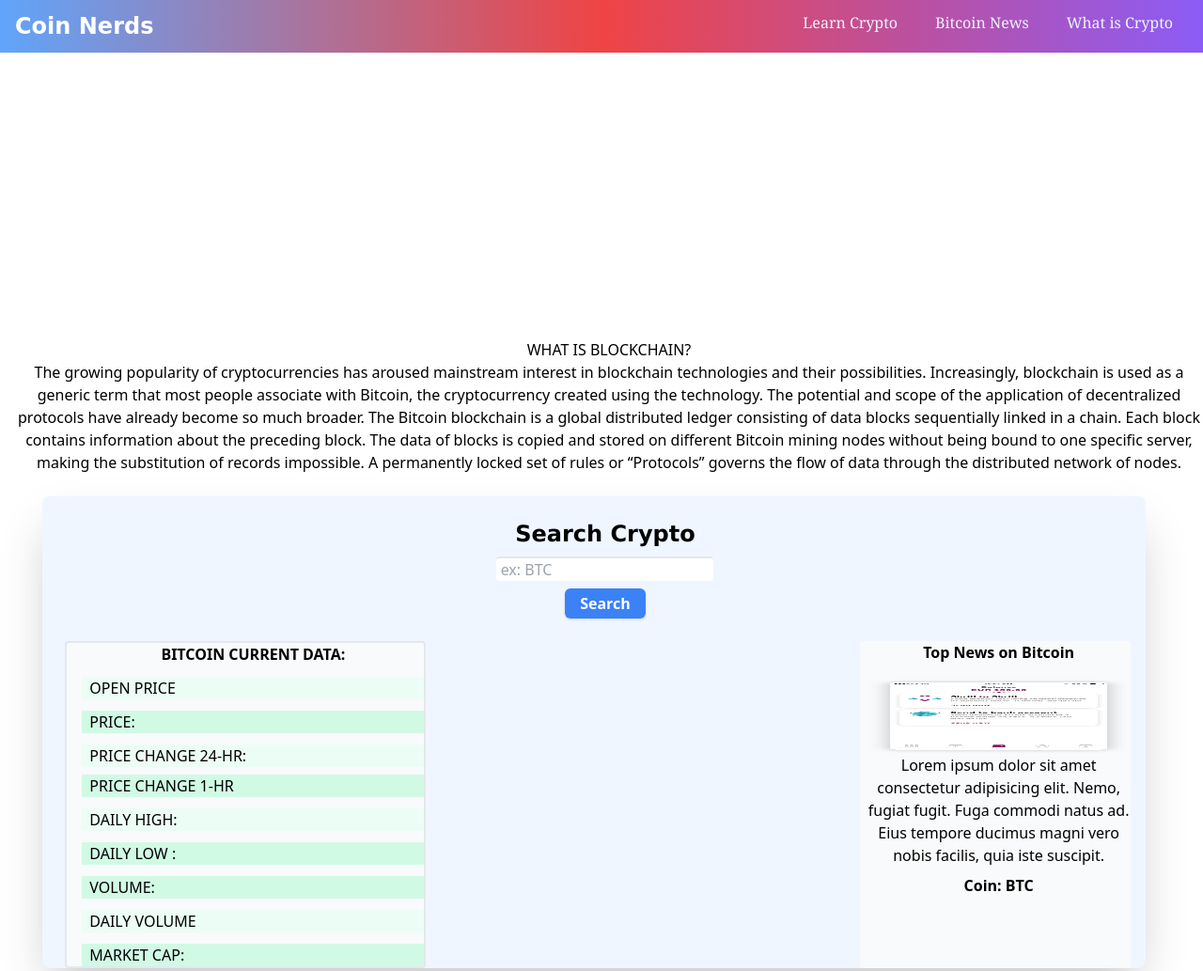
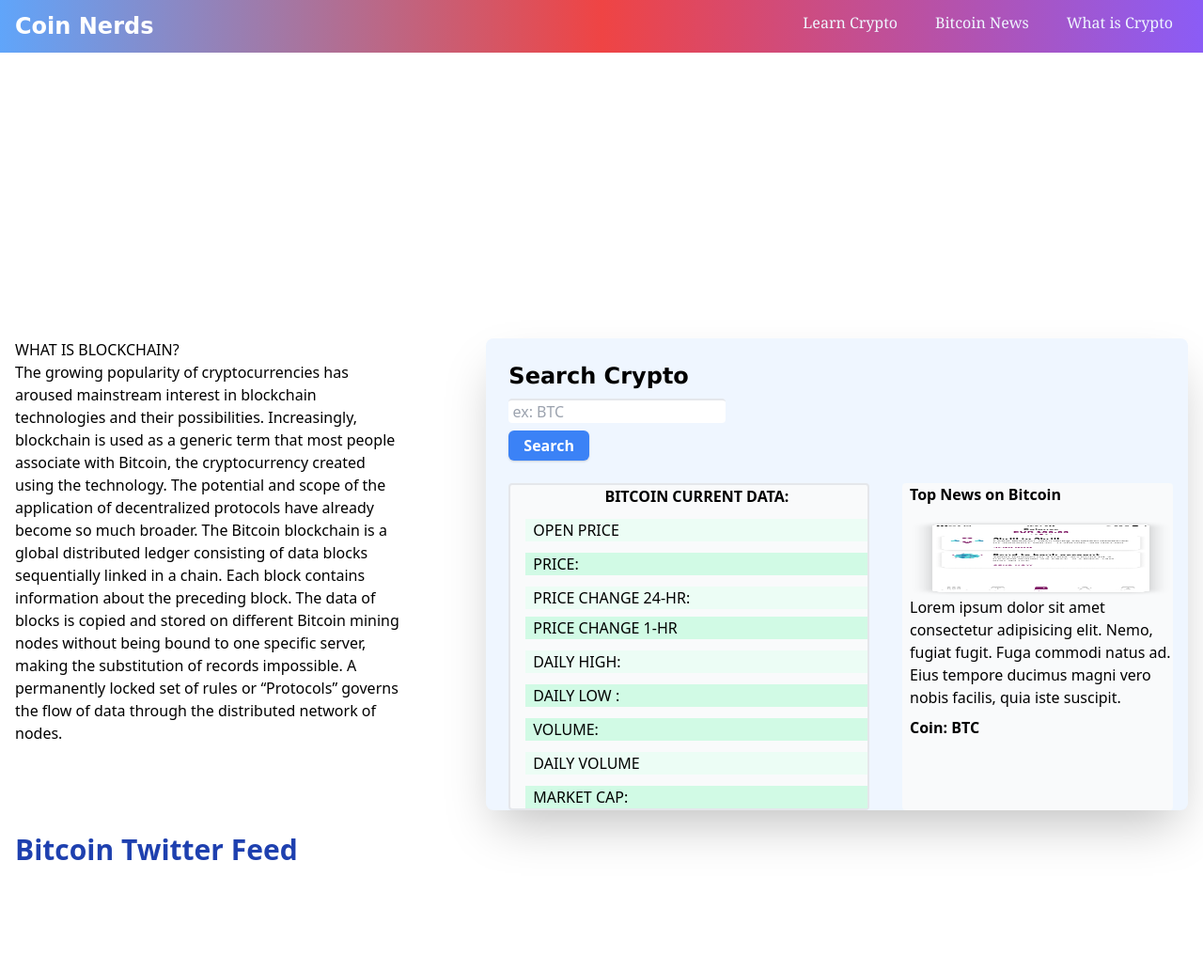
Before and after one commit to javantie/Coin-Nerds, a plain HTML site: page index.html in a window 1280 px wide. Shown: the top 1033 px of the page at 94% size. After the commit the page ends 962 px from the top, so only its background shows below. Drawn offline with nearby package versions, Linux system fonts and the light colour scheme; no server answers.

Commit message:
added lg response

```diff
--- a/index.html
+++ b/index.html
@@ -66,8 +66,8 @@
       </section>
       <br />
       <!-- main section for data -->
-      <section class="sm:flex-col sm:flex sm:text-center justify-between font-sans">
-        <aside class="sm:w-full w-4/12 pl-4">
+      <section class="sm:flex-col-reverse flex sm:text-center lg:flex-row lg:text-left justify-between font-sans">
+        <aside class="sm:w-full lg:w-4/12 pl-4">
           <h2>WHAT IS BLOCKCHAIN?</h2>
           <p>
             The growing popularity of cryptocurrencies has aroused mainstream
@@ -86,7 +86,7 @@
           </p>
         </aside>
         <br />
-        <section id="search-area" class="sm:w-11/12 sm:place-self-center w-7/12 bg-blue-50 rounded-lg pl-6 pt-4 mr-4 shadow-2xl">
+        <section id="search-area" class="sm:w-11/12 sm:place-self-center lg:place-self-auto lg:w-7/12 bg-blue-50 rounded-lg pl-6 pt-4 mr-4 shadow-2xl">
           <div id="searh-bar" class="">
             <form class="py-2">
               <label  for="input" class="font-bold cryptoinsearch text-2xl">Search Crypto</label><br/>
@@ -195,7 +195,7 @@
       <span class="font-bold text-3xl pl-4 text-blue-800"
         >Bitcoin Twitter Feed</span
       >
-      <section class="sm:flex-wrap btc-twitter-feed-section flex  justify-between px-4 mt-4">
+      <section class="sm:flex-wrap lg:flex-nowrap btc-twitter-feed-section flex justify-between px-4 mt-4">
 
 
         </section>
```
